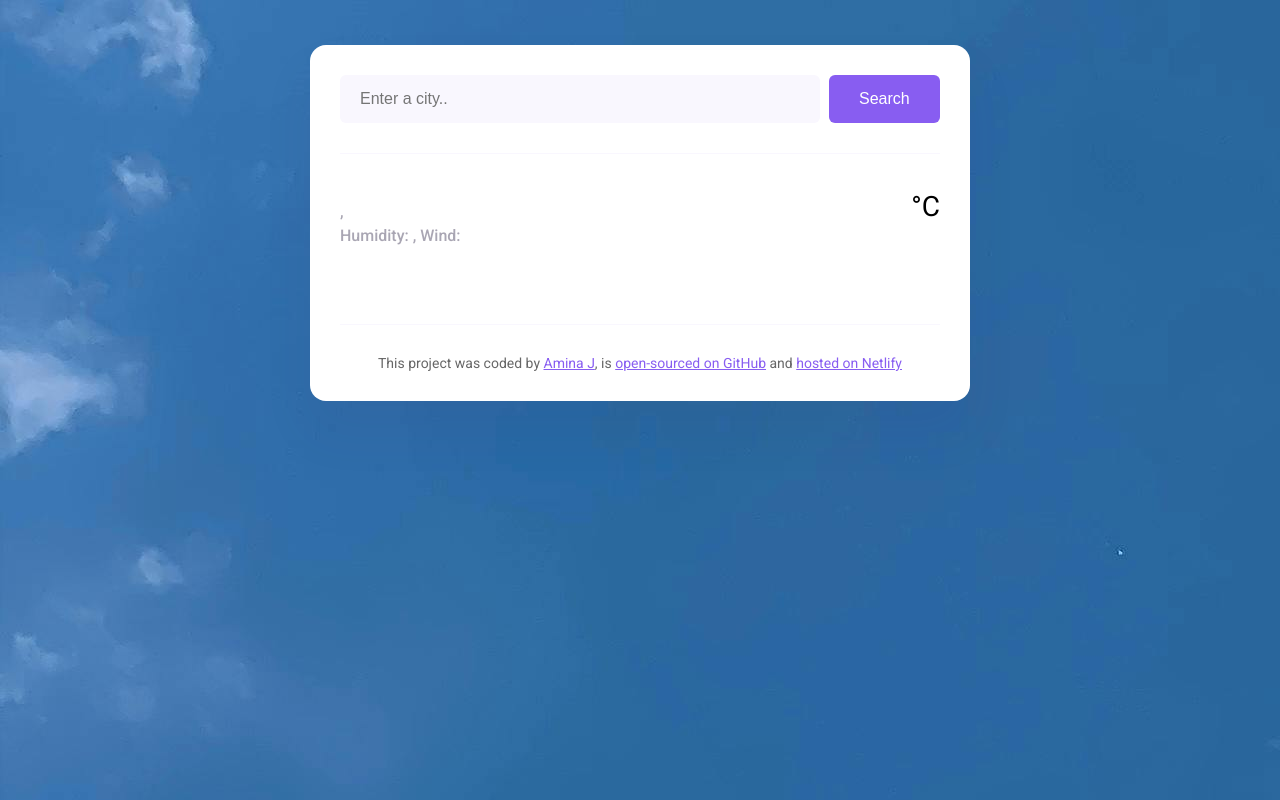
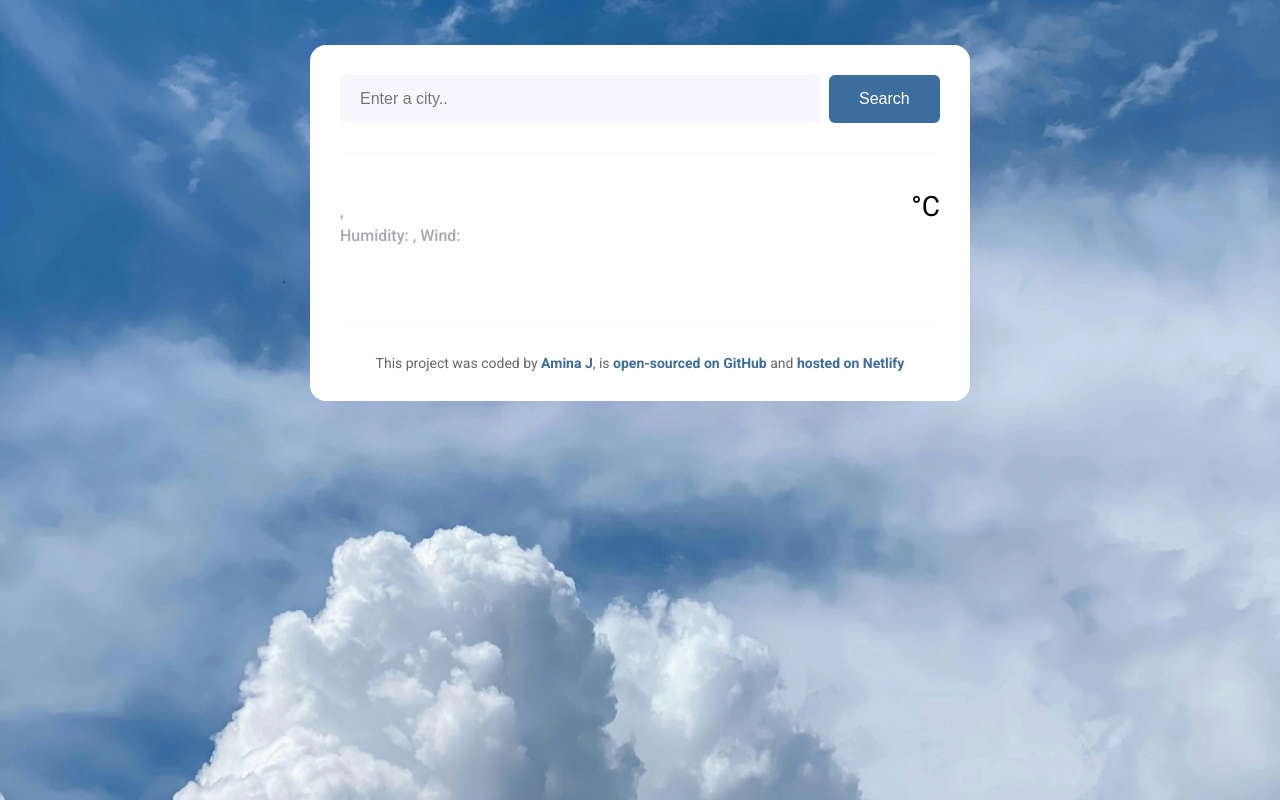
Before and after one commit to mishaa77/My-Weather-Forecast-Project, a plain HTML site: page index.html in a window 1280 px wide. Drawn offline with nearby package versions, Linux system fonts and the light colour scheme; no server answers.

Commit message:
updated llinks

```diff
--- a/src/styles.css
+++ b/src/styles.css
@@ -1,10 +1,17 @@
 body {
   background-image: url(/img/sky.jpg);
+  background-position: center;
+  background-size: cover;
   font-family: "Roboto", sans-serif;
 }
 
 a {
-  color: #885df1;
+  color: #3d6d9d;
+  text-decoration: none;
+  font-weight: bold;
+}
+a:hover {
+  text-decoration: underline;
 }
 
 .weather-app {
@@ -31,7 +38,7 @@ header {
 }
 
 .search-form-button {
-  background: #885df1;
+  background: #3d6d9d;
   padding: 15px 30px;
   border: none;
   font-size: 16px;
```
